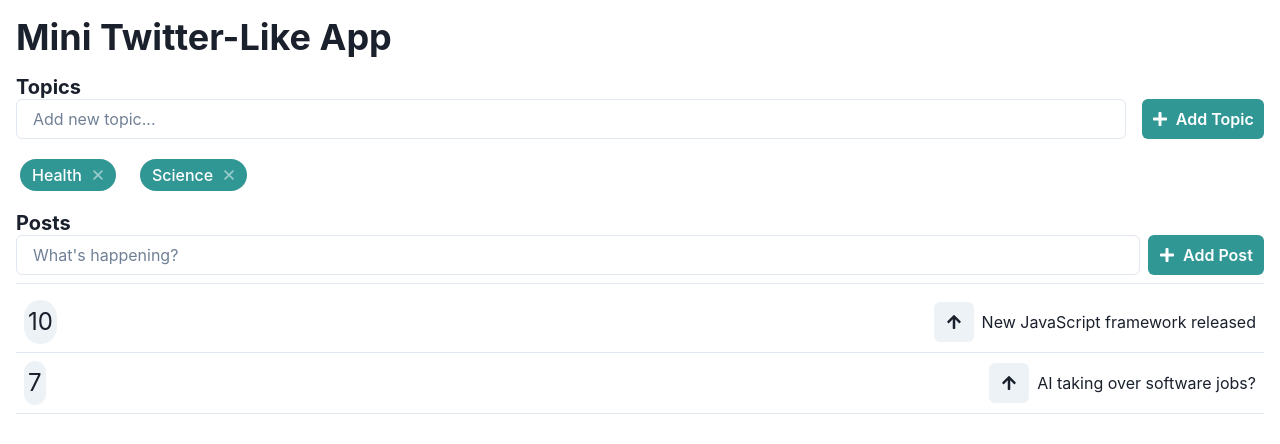
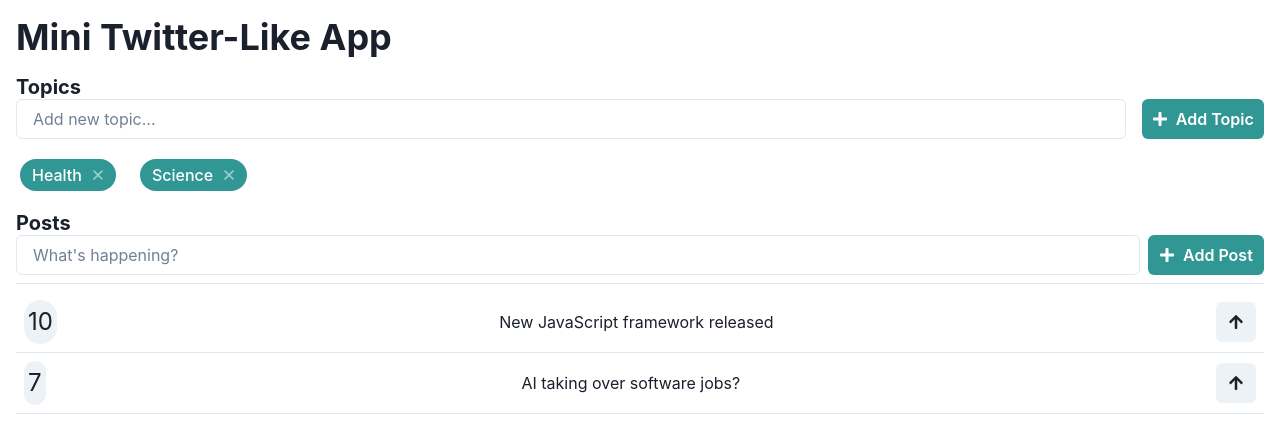
Before and after one commit to GPT-Engineer-App/topic-trender, a React (Vite) app: page / in a window 1280 px wide. Both pictures are taken after a click on the button 137 px from the left and 175 px from the top of the page. Shown: the top 444 px of the page. Built offline with nearby package versions, Linux system fonts and the light colour scheme.

Commit message:
move the post text to the middle
Moved the post text to the middle of the list item by adding space around it in the `PostItems` component within `Index.jsx`.

```diff
--- a/src/pages/Index.jsx
+++ b/src/pages/Index.jsx
@@ -79,9 +79,11 @@ const Index = () => {
             <Text fontSize="2xl">{post.votes}</Text>
           </Box>
           <Spacer />
+          <Text flex={1} textAlign="center">
+            {post.content}
+          </Text>
+          <Spacer />
           <IconButton icon={<FaArrowUp />} aria-label="Upvote" colorScheme={userVotes[post.id] ? "green" : undefined} onClick={() => vote(post.id)} />
-
-          <Text>{post.content}</Text>
         </HStack>
       ));
   };
```
